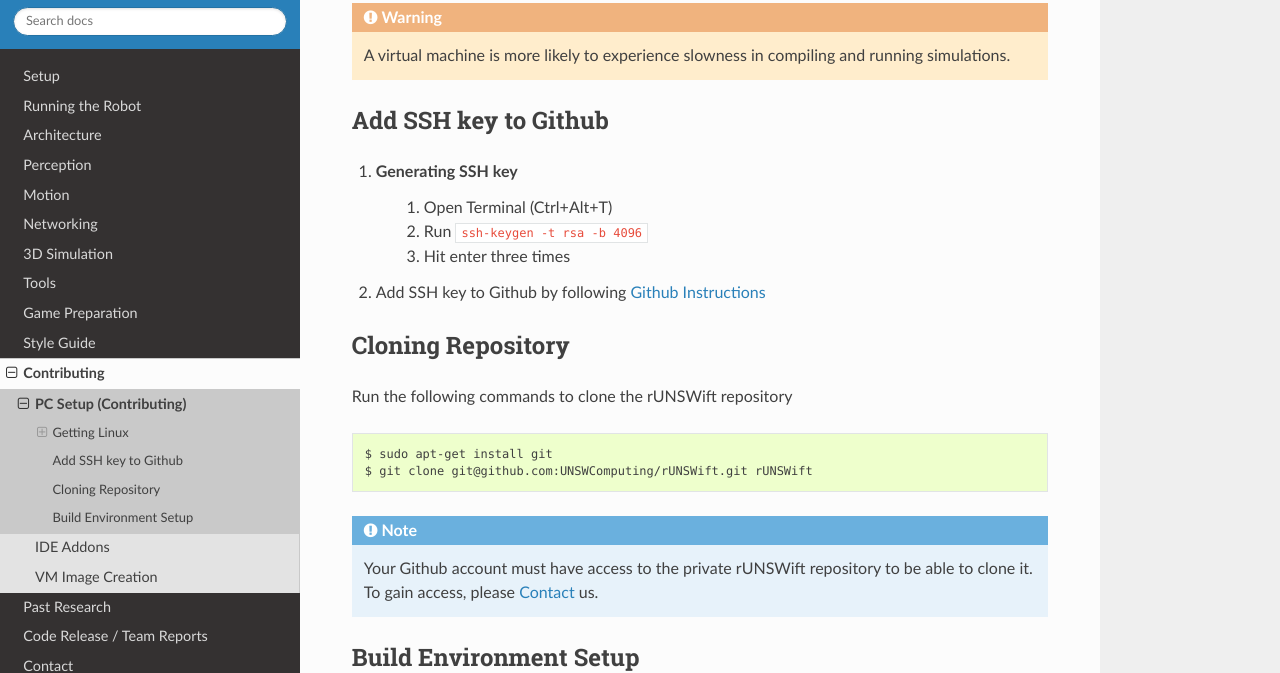
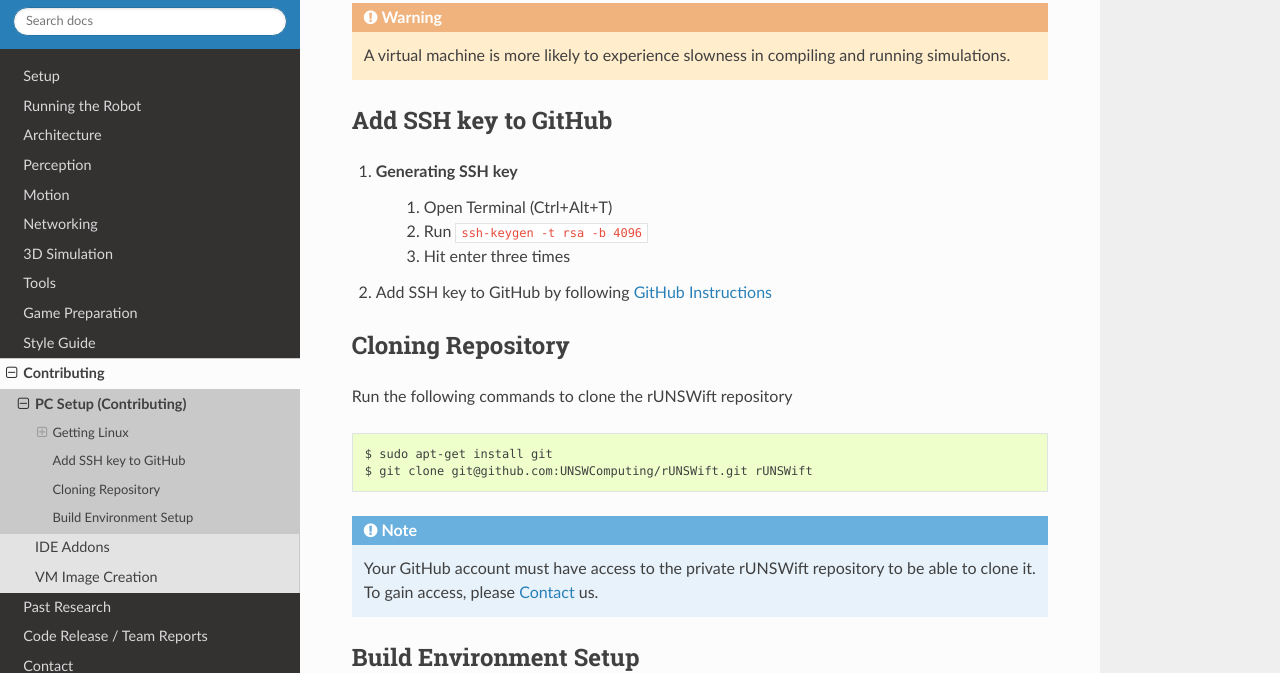
Before and after one commit to UNSWComputing/rUNSWift-docs, a Sphinx documentation site: the page built from source/contributing/pc_setup_contributing.rst, in a window 1280 px wide and 900 px high, scrolled down 595 px. Shown: the part 156-829 px from the top of the window. Built offline with Sphinx 7.4.7 and the Read the Docs theme 2.0.0, drawn with Linux system fonts in a browser that asks for light colours.

```diff
--- a/source/3d_simulation.rst
+++ b/source/3d_simulation.rst
@@ -158,7 +158,7 @@ RoboViz
 User-friendly visualiser for the simulator.
 Provides a graphical interface to interact with the simulator, such as moving the ball and robots.
 rUNSWift modifications are made in `rUNSWift's fork <https://github.com/ijnek/RoboViz>`__.
-More information can be found at `magmaOffenburg/RoboViz Github <https://github.com/magmaOffenburg/RoboViz>`__.
+More information can be found at `magmaOffenburg/RoboViz GitHub <https://github.com/magmaOffenburg/RoboViz>`__.
 
 
 **************
@@ -193,7 +193,7 @@ Making changes to Roboviz
 #. Create pull request with a branch with changes.
 
 .. note::
-    For Github push access, please :ref:`contact` us.
+    For GitHub push access, please :ref:`contact` us.
 
 
 **********************
--- a/source/contributing/pc_setup_contributing.rst
+++ b/source/contributing/pc_setup_contributing.rst
@@ -34,14 +34,14 @@ You can either use a virtual machine, or dual boot your computer.
     A virtual machine is more likely to experience slowness in compiling and running simulations.
 
 *********************
-Add SSH key to Github
+Add SSH key to GitHub
 *********************
 
 #. Generating SSH key
     #. Open Terminal (Ctrl+Alt+T)
     #. Run :code:`ssh-keygen -t rsa -b 4096`
     #. Hit enter three times
-#. Add SSH key to Github by following `Github Instructions <https://help.github.com/en/enterprise/2.15/user/articles/adding-a-new-ssh-key-to-your-github-account>`_
+#. Add SSH key to GitHub by following `GitHub Instructions <https://help.github.com/en/enterprise/2.15/user/articles/adding-a-new-ssh-key-to-your-github-account>`_
 
 ******************
 Cloning Repository
@@ -55,7 +55,7 @@ Run the following commands to clone the rUNSWift repository
    $ git clone git@github.com:UNSWComputing/rUNSWift.git rUNSWift
 
 .. note::
-    Your Github account must have access to the private rUNSWift repository to be able to clone it. To gain access, please :ref:`contact` us.
+    Your GitHub account must have access to the private rUNSWift repository to be able to clone it. To gain access, please :ref:`contact` us.
 
 ***********************
 Build Environment Setup
```
